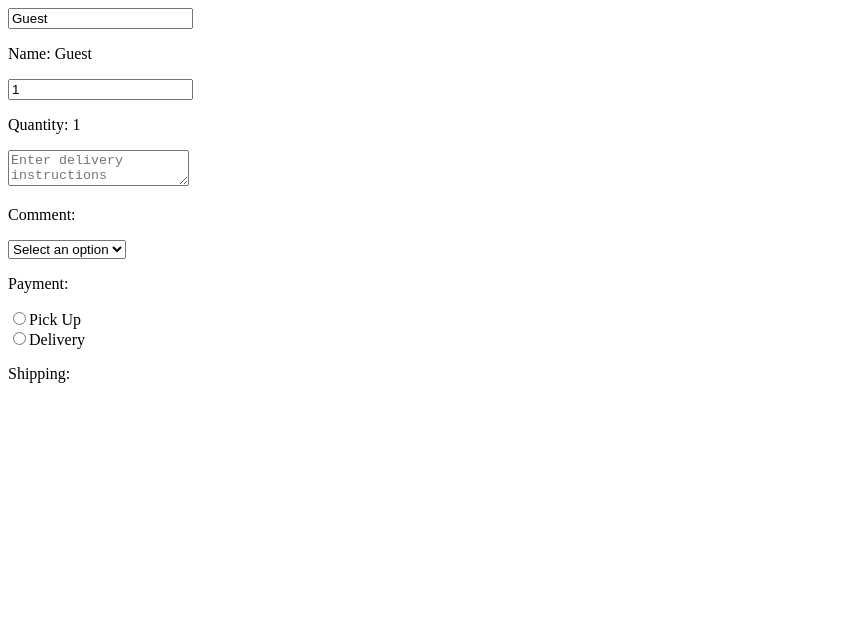
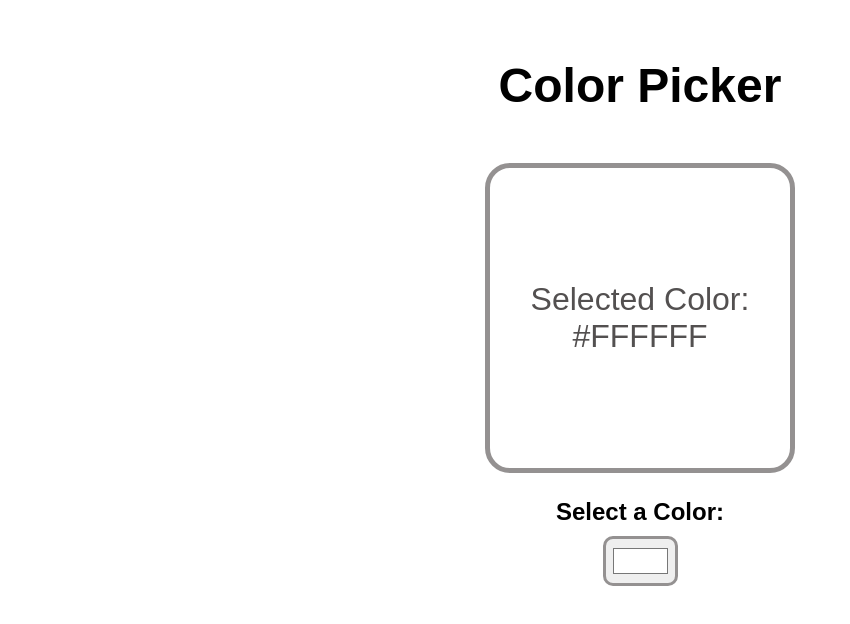
Before and after one commit to tiffsoa/website, a React (Vite) app in the folder my-react-app/: page / in a window 1280 px wide. Shown: the top 624 px of the page, without its empty margins (0-850 px from the left). Built offline with nearby package versions, Linux system fonts and the light colour scheme.

Commit message:
color picker component

```diff
--- a/my-react-app/src/App.jsx
+++ b/my-react-app/src/App.jsx
@@ -6,11 +6,12 @@ import List from "./List.jsx";
 import ProfilePicture from "./ProfilePicture.jsx";
 import MyComponent from "./MyComponent.jsx";
 import Counter from "./counter.jsx";
+import ColorPicker from './ColorPicker.jsx';
 
 function App() {
   return (
     <>
-    <MyComponent/>
+    <ColorPicker />
     </>
   );
 }
--- /dev/null
+++ b/my-react-app/src/ColorPicker.jsx
@@ -0,0 +1,20 @@
+import React, { useState } from "react";
+
+function ColorPicker() {
+  const [color, setColor] = useState("#FFFFFF");
+
+  function handleColorChange(e) {
+    setColor(e.target.value);
+  }
+
+  return <div className="color-picker-container">
+    <h1>Color Picker</h1>
+    <div className="color-display" style={{backgroundColor: color}}>
+        <p>Selected Color: {color}</p>
+    </div>
+    <label>Select a Color:</label>
+    <input type="color" value={color} onChange={handleColorChange}></input>
+  </div>;
+}
+
+export default ColorPicker;
--- a/my-react-app/src/index.css
+++ b/my-react-app/src/index.css
@@ -117,3 +117,47 @@
 .counter-button:hover {
   background-color: rgb(223, 166, 210);
 }
+
+.color-picker-container {
+  font-family: Arial, sans-serif;
+  display: flex;
+  flex-direction: column;
+  align-items: center;
+}
+
+.color-picker-container > h1{
+  margin: 50px;
+  font-size: 3rem;
+}
+
+.color-display {
+  width: 300px;
+  height: 300px;
+  display: flex;
+  justify-content: center;
+  align-items: center;
+  border: 5px solid rgb(148, 145, 145);
+  border-radius: 25px;
+  margin-bottom: 25px;
+  transition: 0.25 ease;
+}
+
+.color-display p {
+  color: rgb(83, 80, 80);
+  font-size: 2rem;
+  text-align: center;
+}
+
+.color-picker-container label {
+  font-size: 1.5rem;
+  font-weight: bold;
+  margin-bottom: 10px;
+}
+
+.color-picker-container input[type="color"] {
+  width: 75px;
+  height: 50px;
+  padding: 5px;
+  border-radius: 10px;
+  border: 3px solid rgb(148, 145, 145);
+}
```
